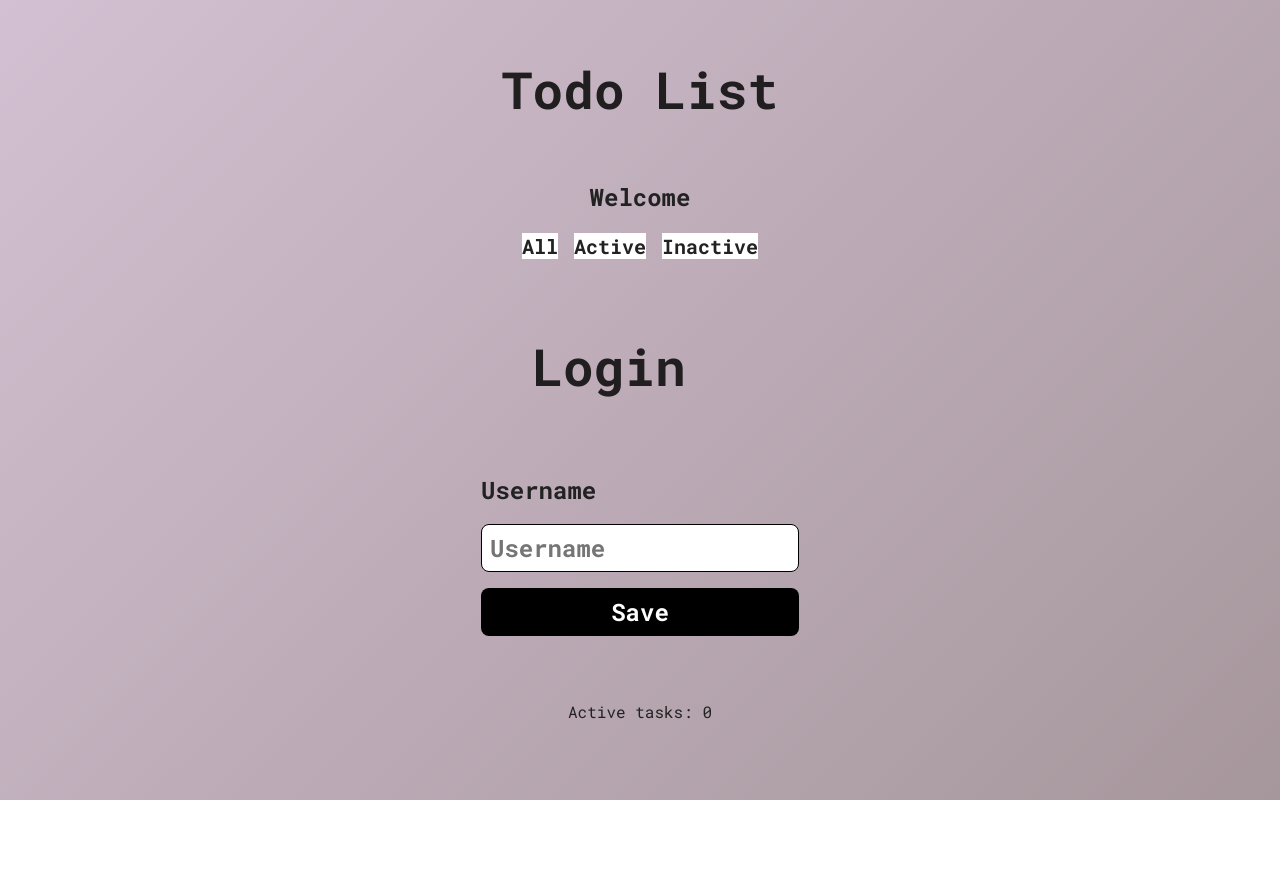
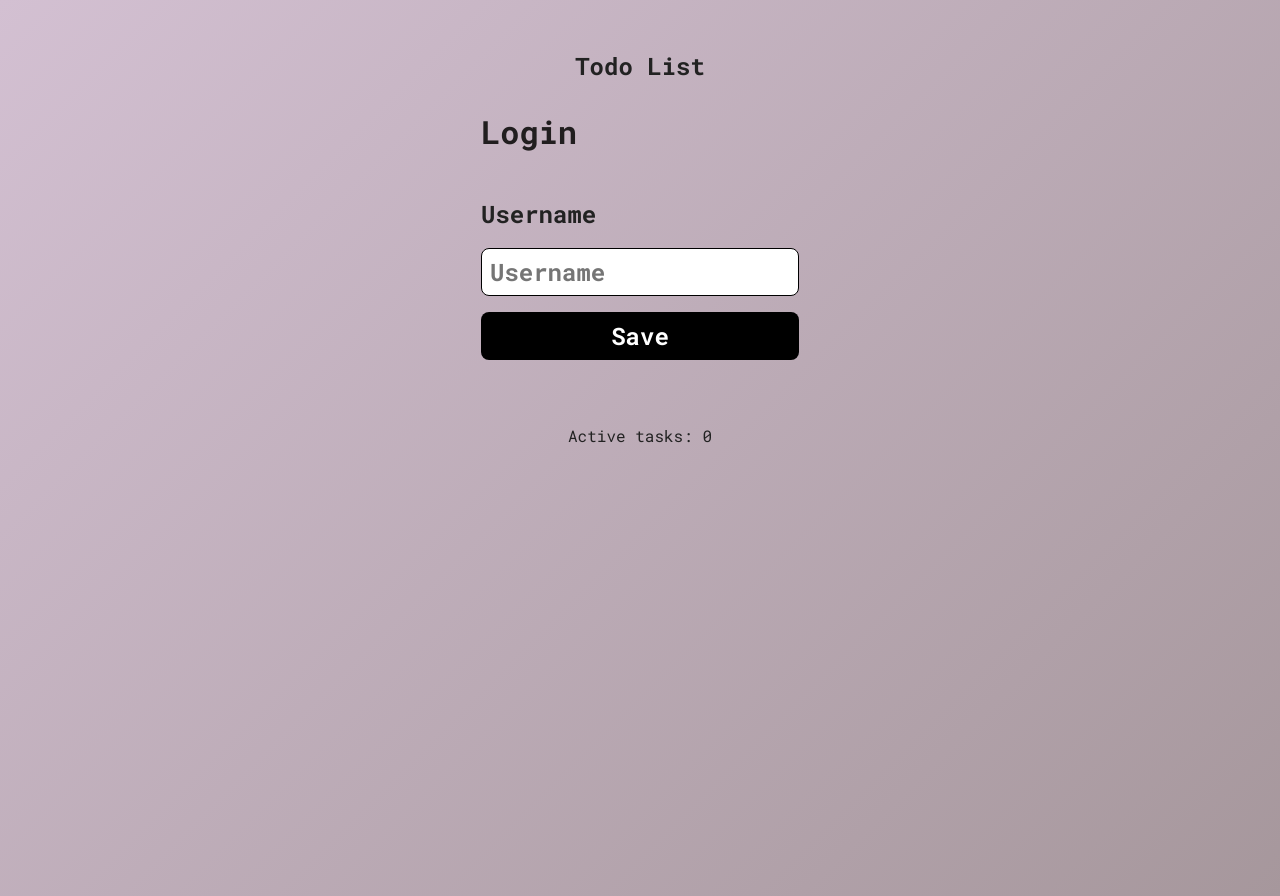
Before and after one commit to sawofwar/andersen-react-04, a React (Vite) app: page / in a window 1280 px wide. Before the commit the page ends 800 px from the top, so only its background shows below. Built offline with nearby package versions, Linux system fonts and the light colour scheme.

Commit message:
implement redirection

```diff
--- a/src/App.css
+++ b/src/App.css
@@ -3,7 +3,15 @@
 
   display: flex;
   flex-direction: column;
-
   align-items: center;
   justify-content: flex-start;
+
+  margin: 48px;
 }
+
+h1 {
+  /* font-size: 3.2em; */
+  margin: 24px 0;
+
+  color: #211e1f;
+}
--- a/src/App.tsx
+++ b/src/App.tsx
@@ -1,5 +1,10 @@
 import { useState } from "react";
-import { BrowserRouter as Router, Route, Routes } from "react-router-dom";
+import {
+  BrowserRouter as Router,
+  Route,
+  Routes,
+  Navigate,
+} from "react-router-dom";
 
 import Login from "./pages/Login/Login";
 
@@ -12,28 +17,45 @@ import Inactive from "./pages/Inactive/Inactive";
 import TaskCounter from "./components/TaskCounter/TaskCounter";
 
 import "./App.css";
-import { useEffect } from "react";
+import { set } from "firebase/database";
 
 function App() {
   const [user, setUser] = useState("");
+  const [shouldRedirect, setShouldRedirect] = useState(true);
 
-  const loginSubmitHandler = (user: any) => {
-    setUser(user);
+  const loginSubmitHandler = (user: string) => {
+    if (user !== "") {
+      setUser(user);
+      setShouldRedirect(true);
+
+      setTimeout(() => {
+        setShouldRedirect(false);
+      }, 0);
+    }
   };
 
   return (
     <Router>
       <div className="wrapper">
-        <h1>Todo List</h1>
-        <h2>Welcome {user}</h2>
+        <h2>Todo List</h2>
+        {user ? (
+          <>
+            <h1>Welcome, {user}!</h1>
+            <Tabs />
+          </>
+        ) : null}
 
-        <Tabs />
+        {user && shouldRedirect ? <Navigate to="/active" /> : null}
+        {!user ? <Navigate to="/" /> : null}
+
         <Routes>
-          <Route
-            path="/"
-            element={<Login onSubmitLogin={loginSubmitHandler} />}
-          />
-          <Route path="/inactive" element={<Inactive />} />
+          {!user ? (
+            <Route
+              path="/"
+              element={<Login onSubmitLogin={loginSubmitHandler} />}
+            />
+          ) : null}
+          {user ? <Route path="/inactive" element={<Inactive />} /> : null}
           <Route path="/active" element={<Active />} />
           <Route path="/all" element={<All />} />
         </Routes>
--- a/src/components/Tabs/Tabs.css
+++ b/src/components/Tabs/Tabs.css
@@ -1,4 +1,4 @@
-.tabs > ul {
+.tabs-list {
   display: flex;
   flex-direction: row;
   justify-content: space-around;
@@ -7,9 +7,23 @@
 
   gap: 1rem;
 
-  margin: 1rem 0;
+  /* margin: 1rem 0; */
+}
 
-  /* background-color: #f1f1f1; */
+.tabs-item {
+  height: 3rem;
+  width: 9rem;
+
+  display: flex;
+  align-items: center;
+  justify-content: center;
+
+  border-right: 1px solid var(--black);
+  padding: 0 1rem;
+}
+
+.tabs-item:last-child {
+  border-right: none;
 }
 
 .tabs-link {
@@ -17,9 +31,19 @@
   color: var(--black);
   font-weight: bold;
   font-size: 1.25rem;
-  /* padding: 0.5rem 1rem; */
-  /* border-radius: 0.5rem; */
-  /* transition: all 0.2s ease-in-out; */
+}
 
-  background-color: white;
+.tabs-link:hover {
+  color: var(--brown);
 }
+
+.tabs {
+  display: flex;
+  align-items: center;
+
+  height: 3rem;
+
+  background: white;
+  border-radius: var(--border-radius);
+  padding: 0 12px;
+}
--- a/src/index.css
+++ b/src/index.css
@@ -1,73 +1,3 @@
-/* :root {
-  font-family: Inter, system-ui, Avenir, Helvetica, Arial, sans-serif;
-  line-height: 1.5;
-  font-weight: 400;
-
-  color-scheme: light dark;
-  color: rgba(255, 255, 255, 0.87);
-  background-color: #242424;
-
-  font-synthesis: none;
-  text-rendering: optimizeLegibility;
-  -webkit-font-smoothing: antialiased;
-  -moz-osx-font-smoothing: grayscale;
-  -webkit-text-size-adjust: 100%;
-}
-
-a {
-  font-weight: 500;
-  color: #646cff;
-  text-decoration: inherit;
-}
-a:hover {
-  color: #535bf2;
-}
-
-body {
-  margin: 0;
-  display: flex;
-  place-items: center;
-  min-width: 320px;
-  min-height: 100vh;
-}
-
-h1 {
-  font-size: 3.2em;
-  line-height: 1.1;
-}
-
-button {
-  border-radius: 8px;
-  border: 1px solid transparent;
-  padding: 0.6em 1.2em;
-  font-size: 1em;
-  font-weight: 500;
-  font-family: inherit;
-  background-color: #1a1a1a;
-  cursor: pointer;
-  transition: border-color 0.25s;
-}
-button:hover {
-  border-color: #646cff;
-}
-button:focus,
-button:focus-visible {
-  outline: 4px auto -webkit-focus-ring-color;
-}
-
-@media (prefers-color-scheme: light) {
-  :root {
-    color: #213547;
-    background-color: #ffffff;
-  }
-  a:hover {
-    color: #747bff;
-  }
-  button {
-    background-color: #f9f9f9;
-  }
-} */
-
 /* https://coolors.co/daffef-d0ffd6-d5e2bc-a6979c-d3c0d2 */
 
 * {
@@ -83,7 +13,7 @@ button:focus-visible {
   line-height: 1.5;
 
   --white-border: 1px solid #ccc;
-  --border-radius: 4px;
+  --border-radius: 0.5rem;
 
   --small-height: 40px;
 
--- a/src/pages/Active/Active.css
+++ b/src/pages/Active/Active.css
@@ -1,10 +1,3 @@
-h1 {
-  font-size: 3.2em;
-  margin: 3.2rem;
-
-  color: #211e1f;
-}
-
 .small-wrapper {
   width: clamp(200px, 100%, 350px);
 }
--- a/src/pages/All/All.css
+++ b/src/pages/All/All.css
@@ -1,10 +1,3 @@
-h1 {
-  font-size: 3.2em;
-  margin: 3.2rem;
-
-  color: #211e1f;
-}
-
 .small-wrapper {
   width: clamp(200px, 100%, 350px);
 }
--- a/src/pages/Inactive/Inactive.css
+++ b/src/pages/Inactive/Inactive.css
@@ -1,10 +1,3 @@
-h1 {
-  font-size: 3.2em;
-  margin: 3.2rem;
-
-  color: #211e1f;
-}
-
 .small-wrapper {
   width: clamp(200px, 100%, 350px);
 }
--- a/src/pages/Login/Login.tsx
+++ b/src/pages/Login/Login.tsx
@@ -1,4 +1,5 @@
 import { useRef } from "react";
+import { useLocation } from "react-router-dom";
 
 import "./Login.css";
 
```
